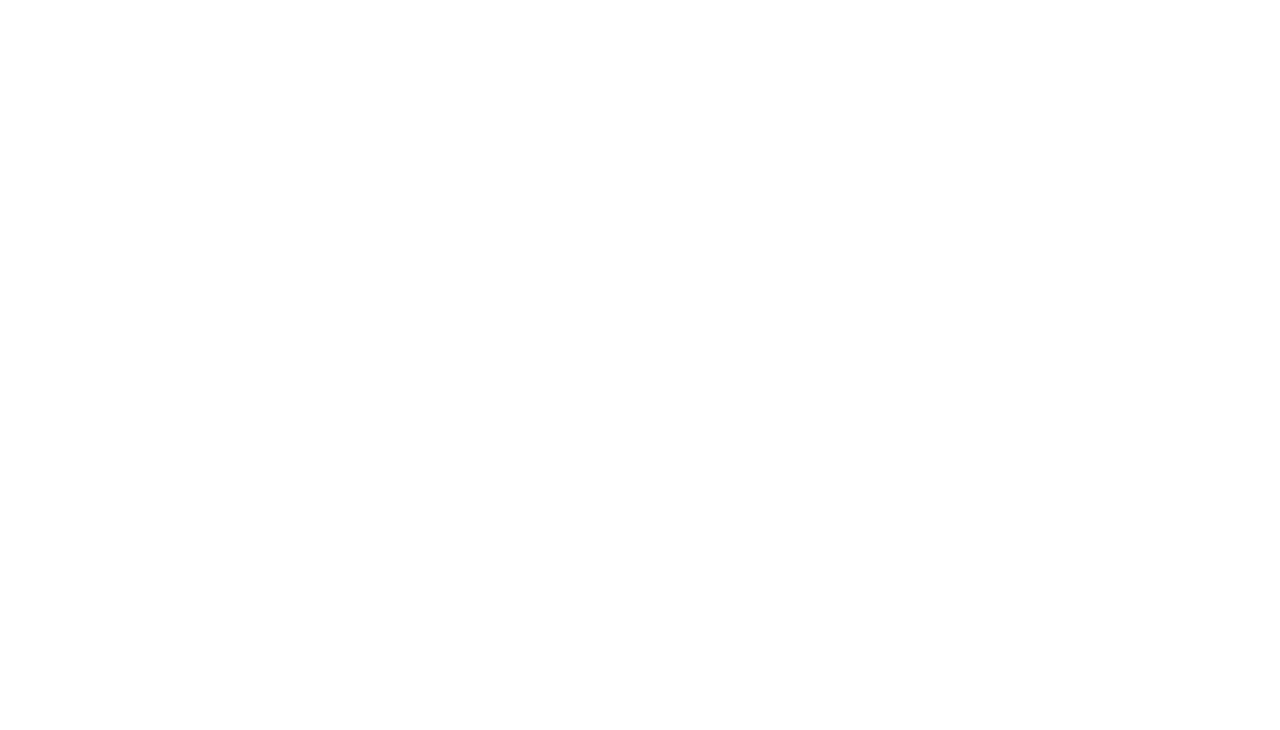
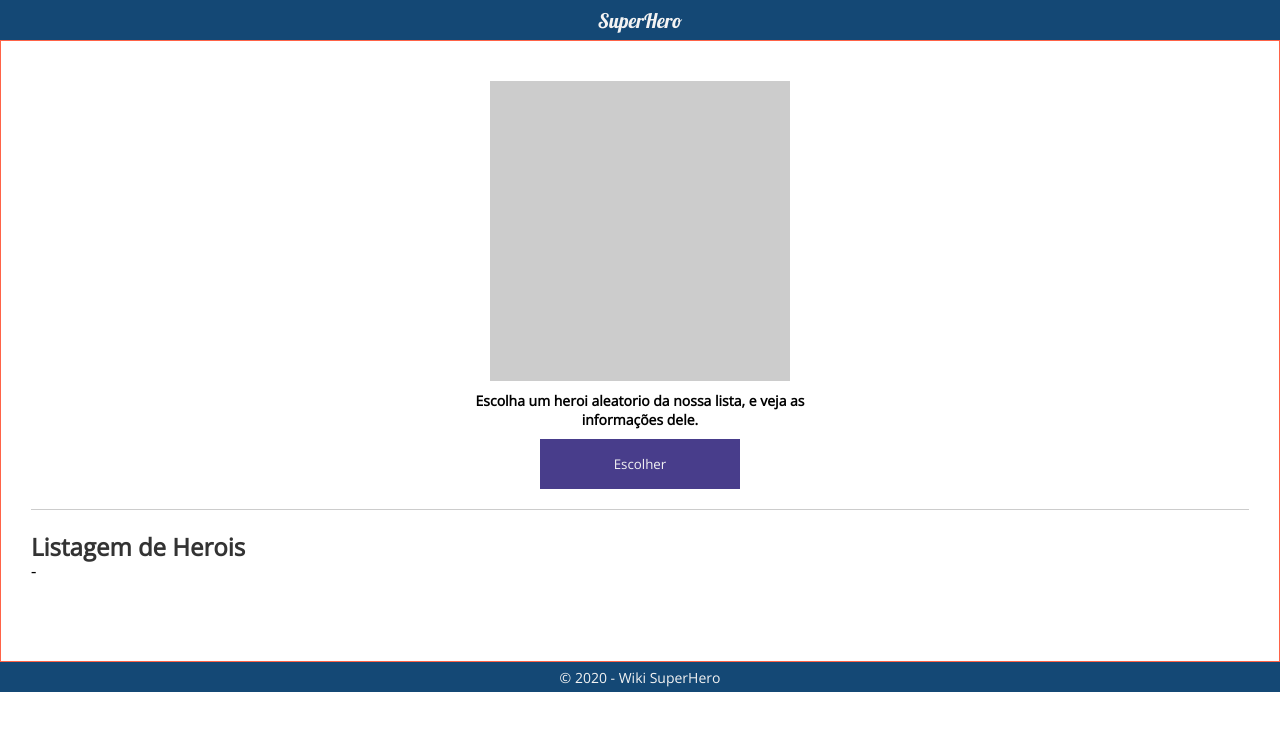
Before and after one commit to dfealves/superHero, a plain HTML site: page index.html in a window 1280 px wide. Drawn offline with nearby package versions, Linux system fonts and the light colour scheme.

Commit message:
Alteração Grid

```diff
--- /dev/null
+++ b/css/styles.css
@@ -0,0 +1,68 @@
+@import url('https://fonts.googleapis.com/css?family=Lobster|Open+Sans&display=swap');
+*{
+    margin:0px;
+    padding:0px;
+}
+.topS1{
+    height:40px;
+    display:flex;
+    align-items:center;
+    justify-content: center;
+    background:#144875;
+    font-family: 'Lobster', sans-serif;
+    color: #f3f3f3;
+    font-size:20px;
+}
+/* Center */
+.centerS2{
+    border:1px solid tomato;
+    padding:40px 0px;
+}
+.buttonS2{
+    display:flex;
+    flex-direction: column;
+    justify-content: center;
+    align-items:center;
+}
+.buttonS2 .box{
+    width:300px;
+    height:300px;
+    background:#ccc;
+}
+.buttonS2 h4{
+    width:350px;
+    text-align:center;
+    font-family: 'Open Sans', sans-serif;
+    font-size: 14px;
+    padding:10px 0px;
+}
+.buttonS2 button{
+    height:50px;
+    width:200px;
+    border:none;
+    border-radius:0px;
+    background:#483d8b;
+    font-family: 'Open Sans', sans-serif;
+    color:#f3f3f3;
+}
+.listGeralS2{
+    border-top:1px solid #ccc;
+    padding:20px 0px;
+    margin:20px 30px;
+}
+.subtitleS2{
+    font-family: 'Open Sans', sans-serif;
+    font-size:24px;
+    color:#333;
+}
+/* Footer */
+.footerS3{
+    display:flex;
+    align-items:center;
+    justify-content: center;
+    background:#144875;
+    font-family: 'Open Sans', sans-serif;
+    color: #f3f3f3;
+    font-size:14px;
+    height:30px;
+}
--- a/index.html
+++ b/index.html
@@ -4,7 +4,26 @@
     <meta charset="UTF-8" />
     <meta name="viewport" content="width=device-width, initial-scale=1.0" />
     <meta http-equiv="X-UA-Compatible" content="ie=edge" />
-    <title></title>
+    <title>Wiki SuperHero - Home</title>
+    <link href="css/styles.css" rel="stylesheet" />
   </head>
-  <body></body>
+  <body>
+    <div class="topS1">
+      SuperHero
+    </div>
+    <div class="centerS2">
+        <div class="buttonS2">
+          <div class="box"></div>
+          <h4>Escolha um heroi aleatorio da nossa lista, e veja as informações dele.</h4>
+          <div><button href="#">Escolher</button></div>
+        </div>
+        <div class="listGeralS2">
+          <h3 class="subtitleS2">Listagem de Herois</h3>
+          <div class="container">-</div>
+        </div>
+    </div>
+    <div class="footerS3">
+        © 2020 - Wiki SuperHero
+    </div>
+  </body>
 </html>
```
